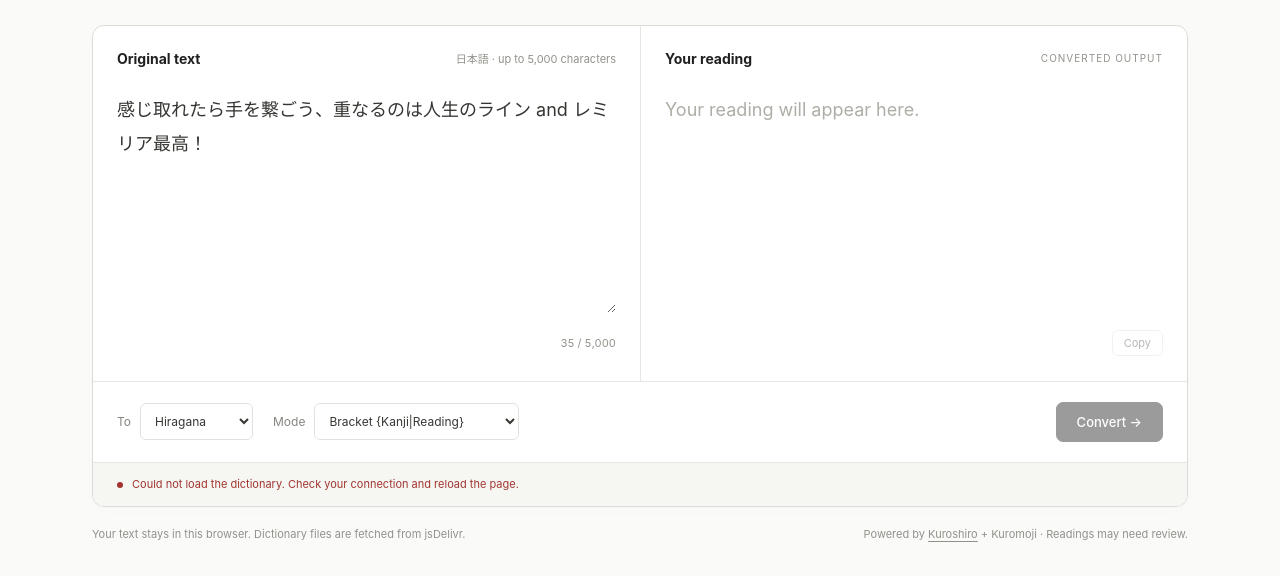
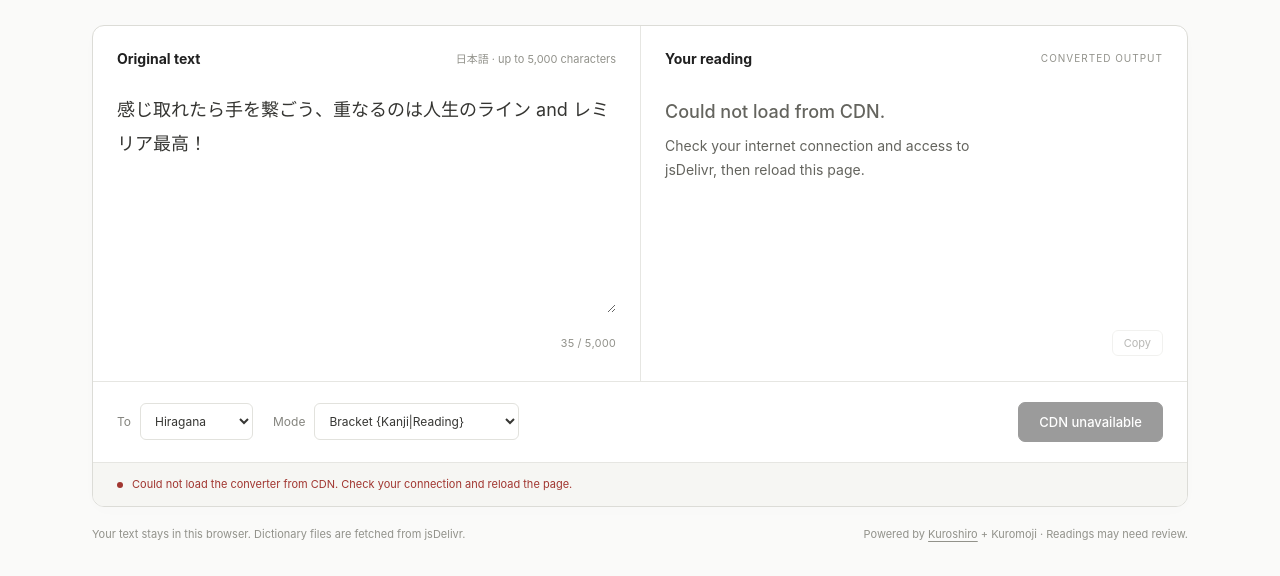
Before and after one commit to leanmiguel/furigana-brackets, a website: page public/index.html in a window 1280 px wide. Shown: the part 232-808 px from the top of the page. Drawn offline with Linux system fonts and the light colour scheme.

Commit message:
Show explicit CDN library and dictionary loading feedback

```diff
--- a/public/index.html
+++ b/public/index.html
@@ -41,6 +41,10 @@
     textarea { resize: vertical; height: 220px; border-radius: 2px; }
     .output { white-space: pre-wrap; font-family: inherit; }
     .output:empty::before { content: "Your reading will appear here."; color: #aeaea7; }
+    .output[hidden] { display: none; }
+    .loading-notice { min-height: 220px; padding-top: 8px; color: #64645e; }
+    .loading-notice strong { font-size: 18px; font-weight: 550; }
+    .loading-notice p { max-width: 360px; margin: 12px 0 0; font-size: 14px; line-height: 1.7; }
     .panel-bottom { display: flex; justify-content: flex-end; align-items: center; min-height: 28px; margin-top: 16px; }
     .character-count { font-size: 11px; color: #92928b; font-variant-numeric: tabular-nums; }
     .copy { border: 1px solid #e2e2dd; border-radius: 6px; padding: 5px 11px; background: #fff; font-size: 11px; color: #64645e; }
@@ -68,6 +72,7 @@
       .panel { padding: 20px; }
       textarea, .output { min-height: 150px; font-size: 17px; }
       textarea { height: 150px; }
+      .loading-notice { min-height: 150px; }
       .controls { padding: 20px; flex-wrap: wrap; }
       .options { width: 100%; gap: 14px; }
       .convert { width: 100%; }
@@ -109,7 +114,11 @@
             <h2 id="output-label">Your reading</h2>
             <span>CONVERTED OUTPUT</span>
           </div>
-          <pre class="output" id="output" tabindex="0" aria-labelledby="output-label"></pre>
+          <div class="loading-notice" id="loading-notice" role="status" aria-live="polite">
+            <strong id="loading-title">Loading from CDN…</strong>
+            <p id="loading-detail">Fetching converter libraries from jsDelivr. Conversion will start automatically when ready.</p>
+          </div>
+          <pre class="output" id="output" tabindex="0" aria-labelledby="output-label" hidden></pre>
           <div class="panel-bottom"><button type="button" class="copy" id="copy" disabled aria-label="Copy converted output">Copy</button></div>
         </section>
       </div>
@@ -134,11 +143,11 @@
             </select>
           </div>
         </div>
-        <button type="submit" class="convert" id="convert" disabled>Convert →</button>
+        <button type="submit" class="convert" id="convert" disabled>Loading from CDN…</button>
       </div>
       <div class="status-bar" id="status-bar" data-state="loading">
         <span class="status-dot" aria-hidden="true"></span>
-        <span id="status" role="status" aria-live="polite">Loading Kuromoji dictionary (~18MB, cached after first load)...</span>
+        <span id="status" role="status" aria-live="polite">Loading converter libraries from jsDelivr CDN...</span>
       </div>
     </form>
     <footer class="notes">
@@ -156,6 +165,9 @@
     const copyButton = document.getElementById('copy');
     const status = document.getElementById('status');
     const statusBar = document.getElementById('status-bar');
+    const loadingNotice = document.getElementById('loading-notice');
+    const loadingTitle = document.getElementById('loading-title');
+    const loadingDetail = document.getElementById('loading-detail');
     let kuroshiro;
     let busy = false;
 
@@ -184,6 +196,7 @@
       if (!kuroshiro || busy) return;
       busy = true;
       convertButton.disabled = true;
+      convertButton.textContent = 'Converting…';
       copyButton.disabled = true;
       copyButton.textContent = 'Copy';
       setStatus('Converting...', 'loading');
@@ -217,6 +230,7 @@
       } finally {
         busy = false;
         convertButton.disabled = false;
+        convertButton.textContent = 'Convert →';
       }
     }
 
@@ -241,13 +255,22 @@
           loadScript('https://cdn.jsdelivr.net/npm/kuroshiro@1.2.0/dist/kuroshiro.min.js'),
           loadScript('https://cdn.jsdelivr.net/npm/kuroshiro-analyzer-kuromoji@1.1.0/dist/kuroshiro-analyzer-kuromoji.min.js')
         ]);
+        loadingTitle.textContent = 'Downloading dictionary from CDN…';
+        loadingDetail.textContent = 'Loading the Kuromoji dictionary from jsDelivr (~18MB). The first load may take a moment; please keep this page open.';
+        convertButton.textContent = 'Loading dictionary…';
+        setStatus('Downloading Kuromoji dictionary from jsDelivr CDN (~18MB; please wait)...', 'loading');
         const converter = new Kuroshiro.default();
         await converter.init(new KuromojiAnalyzer({ dictPath: 'https://cdn.jsdelivr.net/npm/kuromoji@0.1.2/dict' }));
         kuroshiro = converter;
+        loadingNotice.hidden = true;
+        output.hidden = false;
         await convert();
       } catch (error) {
         console.error(error);
-        setStatus('Could not load the dictionary. Check your connection and reload the page.', 'error');
+        loadingTitle.textContent = 'Could not load from CDN.';
+        loadingDetail.textContent = 'Check your internet connection and access to jsDelivr, then reload this page.';
+        convertButton.textContent = 'CDN unavailable';
+        setStatus('Could not load the converter from CDN. Check your connection and reload the page.', 'error');
       }
     }
     initialize();
```
Also changed, not shown: README.md.
